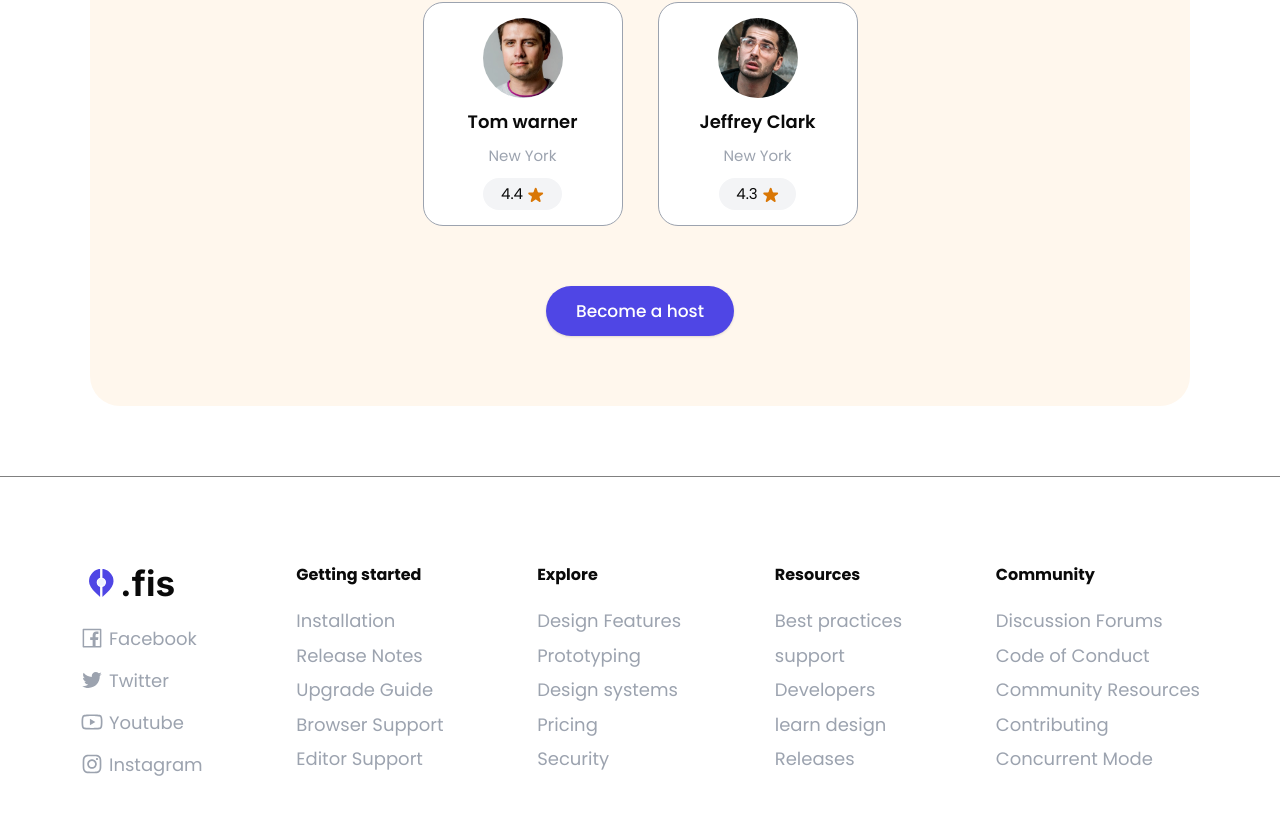
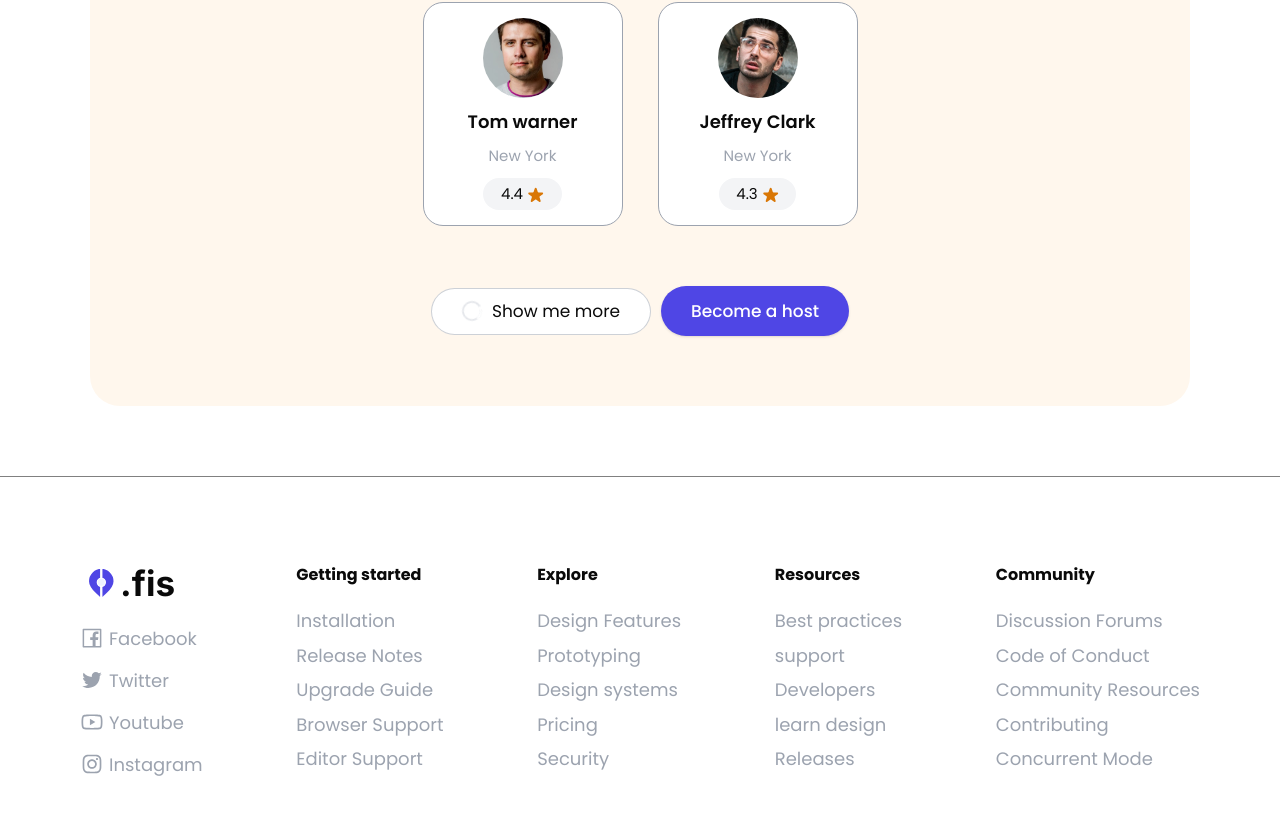
Before and after one commit to Worketyamo-Students/Chisfis_Ferry_Dimitri, a React (Vite) app: page / in a window 1280 px wide. Shown: the part 2961-3775 px from the top of the page. Built offline with nearby package versions, Linux system fonts and the light colour scheme.

Commit message:
Composant 10 author of the month terminer

```diff
--- a/package.json
+++ b/package.json
@@ -17,6 +17,7 @@
     "class-variance-authority": "^0.7.0",
     "clsx": "^2.1.1",
     "embla-carousel-react": "^8.3.0",
+    "flowbite": "^2.5.2",
     "lucide-react": "^0.451.0",
     "react": "^18.3.1",
     "react-dom": "^18.3.1",
--- a/src/components/HomeComponents/TopAuthors/Parent.tsx
+++ b/src/components/HomeComponents/TopAuthors/Parent.tsx
@@ -2,6 +2,7 @@
 import TopAuthorCards from "./TopAuthorCards"
 import { Button } from "@/components/ui/button"
 import { useNavigate } from "react-router-dom"
+import Spinner from "./ShowMoreSpinner"
 const TopAuthorComponent = () => {
 
   const navigate = useNavigate();
@@ -22,6 +23,12 @@
         </div>
 
         <div className="flex items-center justify-center gap-4 pt-[6rem]">
+  <div className="flex items-center justify-between">
+    <button className="flex items-center justify-center rounded-[50px] text-[1.7rem] px-[3rem] py-4 hover:bg-[#F9FAFB] bg-white dark:text-white dark:bg-[#111827] border border-opacity-50 border-solid border-color_g dark:hover:bg-[#1F2937] hover:shadow-xl duration-300 cursor-pointer">
+      <Spinner />
+      <span className="ml-4">Show me more</span>
+    </button>
+  </div>
         <Button title='SignUp' className=" w-fit h-[5rem] px-[3rem] rounded-full text-[1.7rem] bg-PrimaryCol hover:bg-SecondCol text-white" onClick={handleClick}>Become a host</Button>
         </div>
     </div>
--- a/src/components/HomeComponents/TopAuthors/ShowMoreSpinner.tsx
+++ b/src/components/HomeComponents/TopAuthors/ShowMoreSpinner.tsx
@@ -1,8 +1,15 @@
 
-const ShowMoreSpinner = () => {
+const Spinner = () => {
   return (
-    <div>ShowMoreSpinner</div>
+    <div>
+                    <div role="status">
+                        <svg aria-hidden="true" className="w-8 h-8 text-gray-200 animate-spin dark:text-gray-600 fill-white" viewBox="0 0 100 101" fill="none" xmlns="http://www.w3.org/2000/svg">
+                            <path d="M100 50.5908C100 78.2051 77.6142 100.591 50 100.591C22.3858 100.591 0 78.2051 0 50.5908C0 22.9766 22.3858 0.59082 50 0.59082C77.6142 0.59082 100 22.9766 100 50.5908ZM9.08144 50.5908C9.08144 73.1895 27.4013 91.5094 50 91.5094C72.5987 91.5094 90.9186 73.1895 90.9186 50.5908C90.9186 27.9921 72.5987 9.67226 50 9.67226C27.4013 9.67226 9.08144 27.9921 9.08144 50.5908Z" fill="currentColor"/>
+                            <path d="M93.9676 39.0409C96.393 38.4038 97.8624 35.9116 97.0079 33.5539C95.2932 28.8227 92.871 24.3692 89.8167 20.348C85.8452 15.1192 80.8826 10.7238 75.2124 7.41289C69.5422 4.10194 63.2754 1.94025 56.7698 1.05124C51.7666 0.367541 46.6976 0.446843 41.7345 1.27873C39.2613 1.69328 37.813 4.19778 38.4501 6.62326C39.0873 9.04874 41.5694 10.4717 44.0505 10.1071C47.8511 9.54855 51.7191 9.52689 55.5402 10.0491C60.8642 10.7766 65.9928 12.5457 70.6331 15.2552C75.2735 17.9648 79.3347 21.5619 82.5849 25.841C84.9175 28.9121 86.7997 32.2913 88.1811 35.8758C89.083 38.2158 91.5421 39.6781 93.9676 39.0409Z" fill="currentFill"/>
+                        </svg>
+                    </div>
+    </div>
   )
+
 }
-
-export default ShowMoreSpinner
+export default Spinner
```
Also changed, not shown: 1 other file (tests, documents, lock files or other folders).
